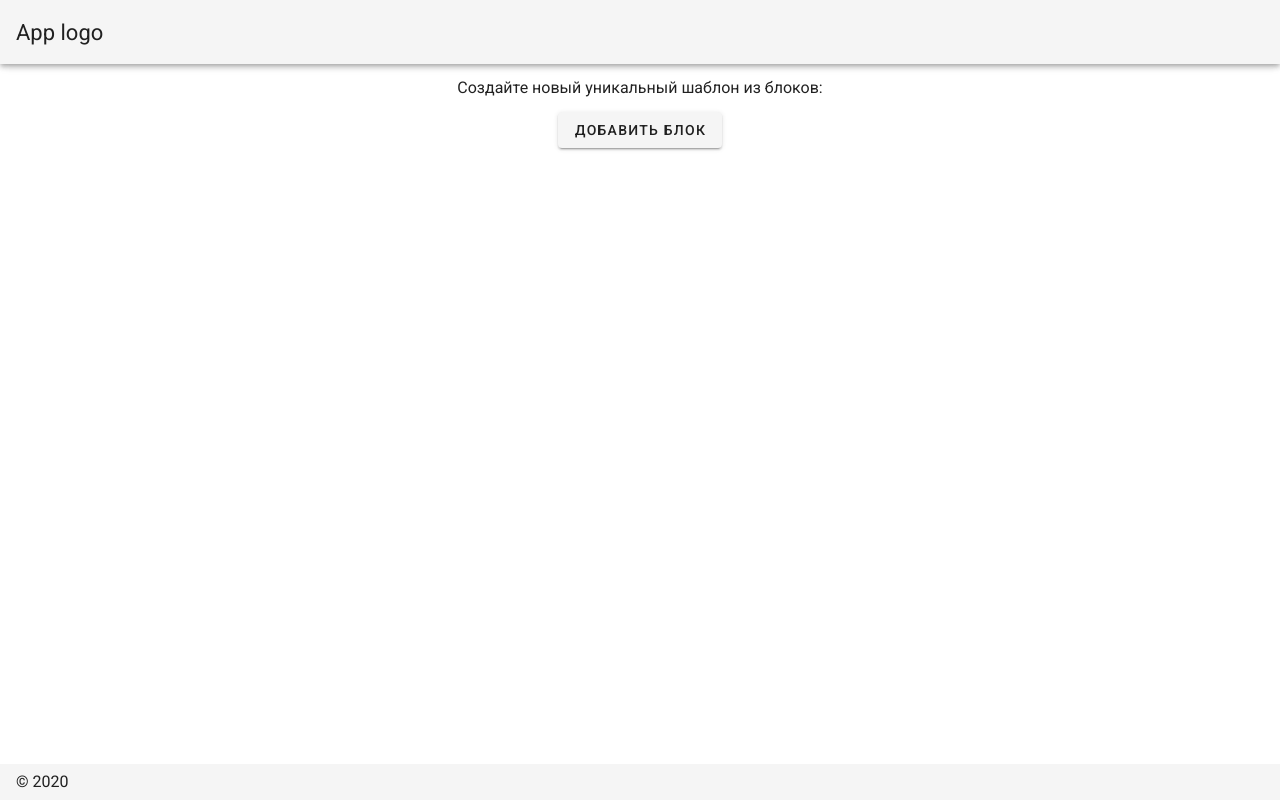
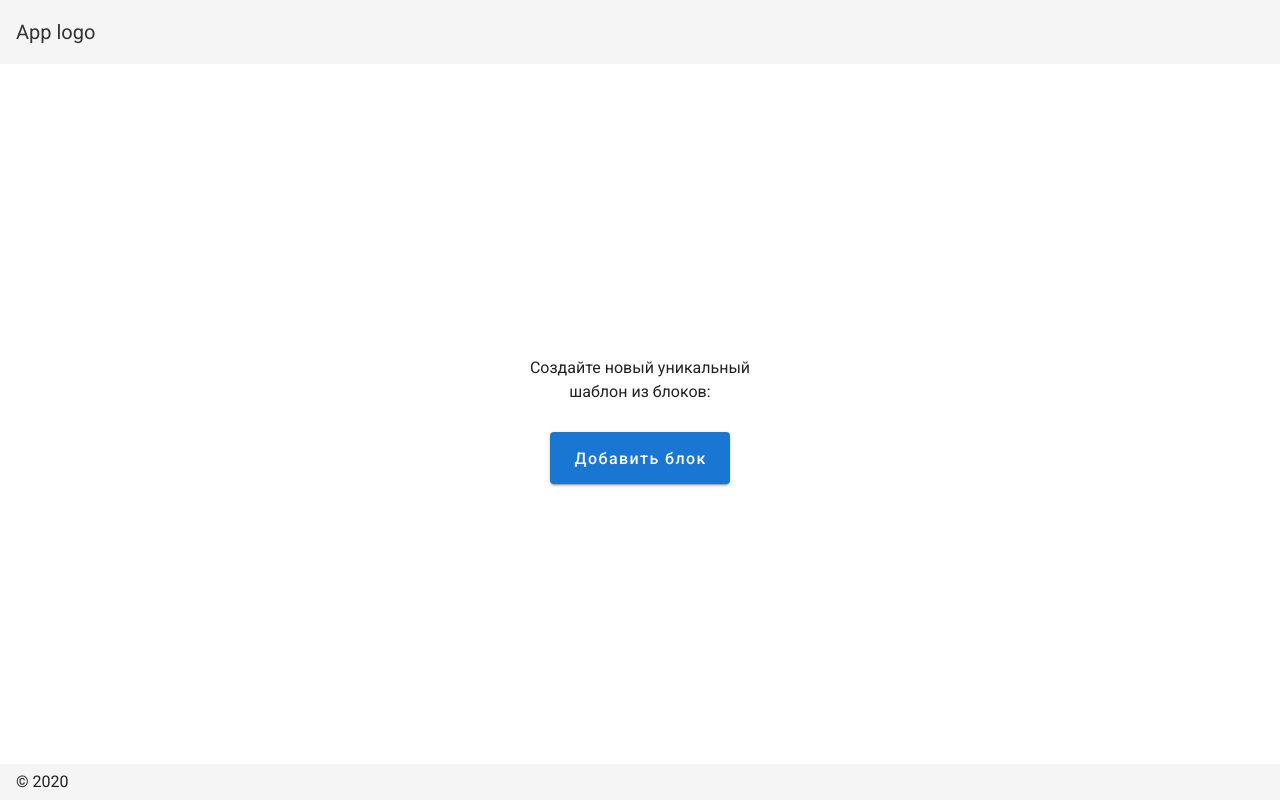
Before and after one commit to Kypaku/solvespro_takehome, a Nuxt app: page / in a window 1280 px wide. Built offline with nearby package versions, Linux system fonts and the light colour scheme.

Commit message:
design fixes

```diff
--- a/components/Blocks/Block.vue
+++ b/components/Blocks/Block.vue
@@ -1,5 +1,5 @@
 <template>
-    <div v-if="item" class="block" :class="{active}">
+    <div v-if="item" class="block mb-3" :class="{active}">
         <div class="d-flex block-header mt-2">
             <div class="handle">
                 <v-icon>mdi-arrow-all</v-icon>
@@ -53,9 +53,9 @@
 <style lang="scss" scoped>
     .block{
         padding: 0px 10px;
-        border: 1px solid transparent;
+        border: 1px solid lightgray;
         &.active{
-            border-color: lightgray;
+            border-color: gray;
             .block-header, .block-footer{
                 visibility: visible;
             }
--- a/layouts/default.vue
+++ b/layouts/default.vue
@@ -1,10 +1,10 @@
 <template>
     <v-app light>
-        <v-app-bar fixed app>
+        <v-app-bar fixed app class="header">
             <div class="logo" @click="$router.push('/')">App logo</div>
         </v-app-bar>
         <v-main>
-            <v-container>
+            <v-container class="main-container">
                 <nuxt />
             </v-container>
         </v-main>
@@ -27,8 +27,15 @@
 <style lang="scss">
     .logo{
         cursor: pointer;
-        font-size: 22px;
+        font-size: 20px;
+        color: #333;
         user-select: none;
         -webkit-user-select: none;
     }
+    .main-container{
+        height: 100%;
+    }
+    .header{
+        box-shadow: none !important;
+    }
 </style>
--- a/pages/index.vue
+++ b/pages/index.vue
@@ -1,15 +1,17 @@
 <template>
-    <v-row justify="center" align="center">
-        <div v-show="blocks.length">
-            <nuxt-link to="/editor">Ваш шаблон</nuxt-link>
+    <div class="front-page">
+        <div class="content">
+            <div class="mt-3" justify="center">
+                <div class="label text-center">Создайте новый уникальный <br />шаблон из блоков:</div>
+                <div class="d-flex justify-center mt-7">
+                    <v-btn color="primary" x-large @click="createNewPage" class="add-block">Добавить блок</v-btn>
+                </div>
+            </div>
+            <v-row v-show="blocks.length" justify="center" class="mt-8">
+                <nuxt-link to="/editor">Ваш шаблон</nuxt-link>
+            </v-row>
         </div>
-        <div class="mt-3">
-            <div class="label">Создайте новый уникальный шаблон из блоков:</div>
-            <div class="d-flex justify-center mt-3">
-                <v-btn @click="createNewPage">Добавить блок</v-btn>
-            </div>
-        </div>
-    </v-row>
+    </div>
 </template>
 
 <script lang='ts'>
@@ -37,3 +39,18 @@
         },
     })
 </script>
+
+<style lang="scss" scoped>
+    .add-block{
+        text-transform: none;
+    }
+    .front-page{
+        height: 100%;
+        display: flex;
+        align-items: center;
+        justify-content: center;
+    }
+    .label{
+        text-align: center;
+    }
+</style>
```
